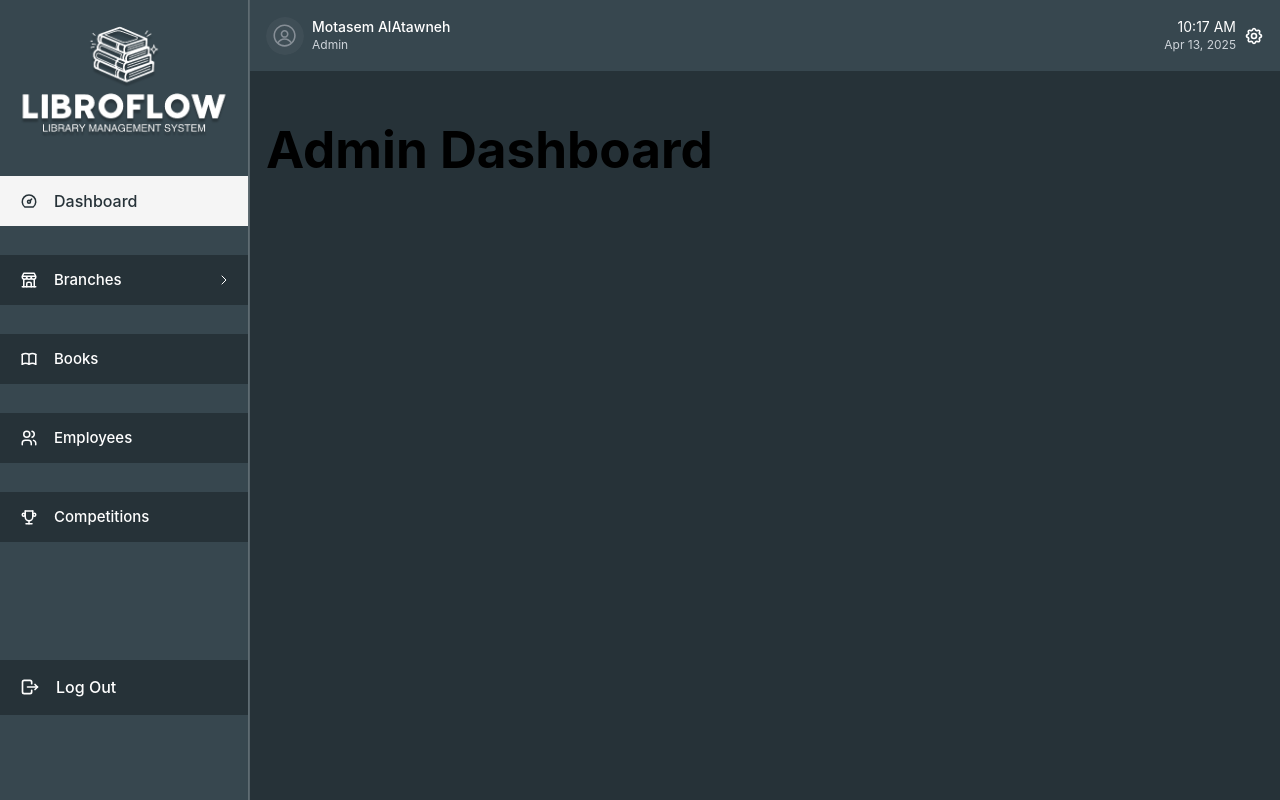
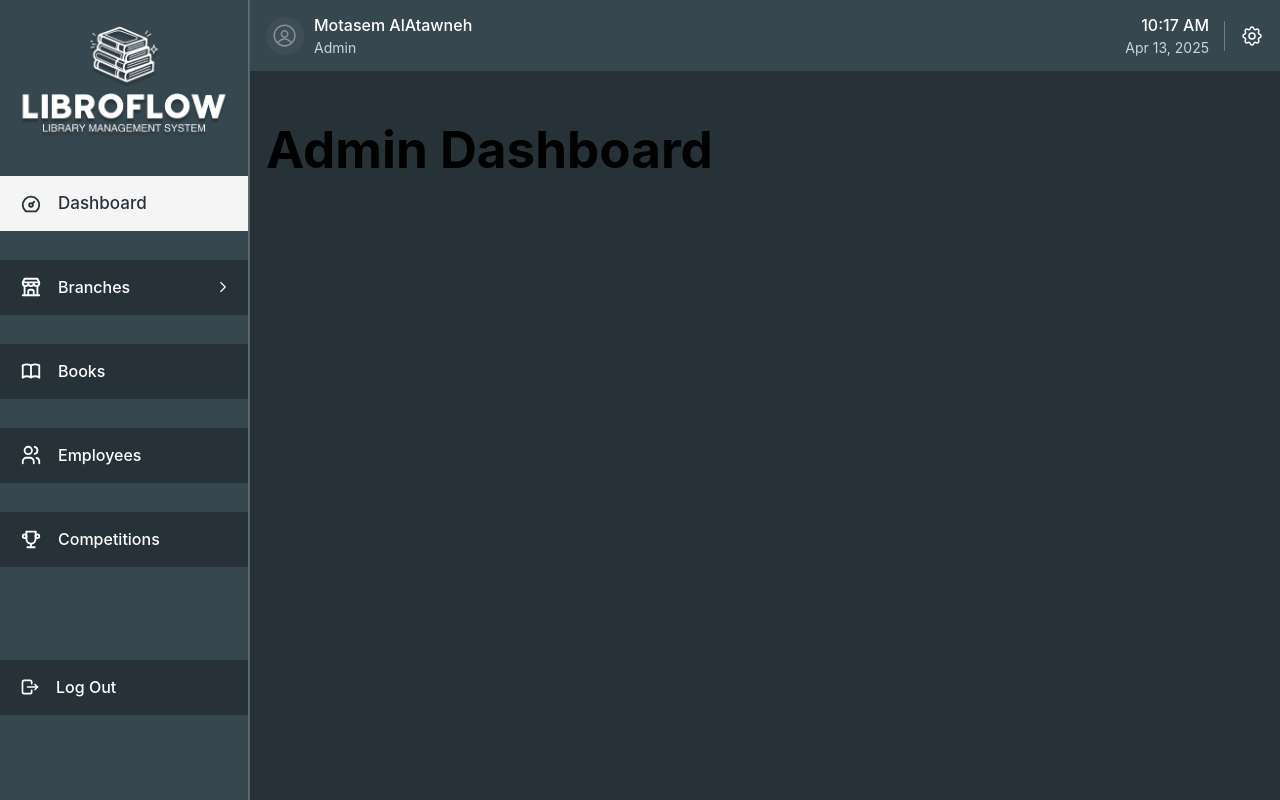
Before and after one commit to SanadShannak/LibroFlow, a React (Vite) app: page /admin in a window 1280 px wide. Built offline with nearby package versions, Linux system fonts and the light colour scheme.

Commit message:
added responsivness and fixed ui

```diff
--- a/src/components/layouts/NavbarLinksGroup/NavbarLinksGroup.module.css
+++ b/src/components/layouts/NavbarLinksGroup/NavbarLinksGroup.module.css
@@ -4,12 +4,12 @@
   cursor: pointer;
   padding: 0 var(--mantine-spacing-md);
   padding-left: 20px;
-  font-size: 15px;
+  font-size: 16px;
   background-color: var(--theme-darkBlue);
   border-radius: 0;
   transition: all 150ms ease;
   margin-bottom: 5px;
-  height: 50px;
+  height: 55px;
 
   &:hover {
     background-color: var(--theme-transparentWhite);
@@ -20,6 +20,12 @@
     height: 45px;
     padding-left: 15px;
     font-size: 14px;
+  }
+
+  @media (max-width: 480px) {
+    height: 40px;
+    padding-left: 10px;
+    font-size: 13px;
   }
 }
 
@@ -36,7 +42,7 @@
   color: var(--theme-darkBlueLighter);
   font-weight: bold;
   border-radius: 0;
-  font-size: 16px;
+  font-size: 17px;
   transition: all 150ms ease;
 
   &:hover {
@@ -92,6 +98,18 @@
       height: 25px;
     }
   }
+
+  @media (max-width: 480px) {
+    height: 32px;
+    font-size: 13px;
+    padding-left: 30px;
+
+    &::before {
+      left: 12px;
+      height: 22px;
+      width: 1px;
+    }
+  }
 }
 
 .activeBranch {
--- a/src/components/layouts/NavbarLinksGroup/NavbarLinksGroup.tsx
+++ b/src/components/layouts/NavbarLinksGroup/NavbarLinksGroup.tsx
@@ -59,13 +59,13 @@ export function LinksGroup({
       >
         <Group justify="space-between" gap={0} style={{ width: '100%' }}>
           <Box style={{ display: 'flex', alignItems: 'center' }}>
-            <Icon size={18} style={{ color: isActive ? theme.colors.darkBlue : theme.colors.white }} />
+            <Icon size={22} style={{ color: isActive ? theme.colors.darkBlue : theme.colors.white }} />
             <Box
               ml="md"
               style={{
                 fontWeight: 500,
                 color: isActive ? theme.colors.darkBlue : theme.colors.white,
-                fontSize: isActive ? '16px' : '15px',
+                fontSize: isActive ? '17px' : '16px',
                 transition: 'font-size 150ms ease',
               }}
             >
@@ -76,7 +76,7 @@ export function LinksGroup({
             <IconChevronRight
               className={classes.chevron}
               stroke={1.5}
-              size={16}
+              size={18}
               style={{
                 transform: opened ? 'rotate(-90deg)' : 'none',
                 color: isActive ? theme.colors.darkBlue : theme.colors.white,
--- a/src/components/layouts/RoleBasedLayout/RoleBasedLayout.tsx
+++ b/src/components/layouts/RoleBasedLayout/RoleBasedLayout.tsx
@@ -139,24 +139,24 @@ const normalizeKey = (str: string) =>
 
       <AppShell.Header>
         <Group justify="space-between" style={{ height: '100%', width: '100%' }}>
-          <Group style={{ gap: rem(8) }}>
-            <Avatar radius="xl" color="gray" />
+          <Group style={{ gap: rem(10) }}>
+            <Avatar radius="xl" color="gray" size="md" />
             <Stack style={{ gap: 0 }}>
-              <Text size="sm" fw={500} c={theme.colors.white}>
+              <Text size="md" fw={500} c={theme.colors.white}>
                 {user.name}
               </Text>
-              <Text size="xs" c="gray.4">
+              <Text size="sm" c="gray.4">
                 {user.role}
               </Text>
             </Stack>
           </Group>
 
-          <Group style={{ gap: rem(8) }}>
+          <Group style={{ gap: rem(15) }}>
             <Stack style={{ gap: 0 }} align="end">
-              <Text size="sm" c={theme.colors.white}>
+              <Text size="md" fw={500} c={theme.colors.white}>
                 {time.toLocaleTimeString([], { hour: '2-digit', minute: '2-digit' })}
               </Text>
-              <Text size="xs" c="gray.4">
+              <Text size="sm" c="gray.4">
                 {time.toLocaleDateString(undefined, {
                   year: 'numeric',
                   month: 'short',
@@ -164,13 +164,20 @@ const normalizeKey = (str: string) =>
                 })}
               </Text>
             </Stack>
-            <IconSettings size={20} color={theme.colors.white} style={{ cursor: 'pointer' }} />
+            <Box
+              style={{
+                width: '1px',
+                height: '30px',
+                backgroundColor: 'rgba(255,255,255,0.3)'
+              }}
+            />
+            <IconSettings size={24} stroke={1.5} color={theme.colors.white} style={{ cursor: 'pointer' }} />
           </Group>
         </Group>
       </AppShell.Header>
 
       <AppShell.Main>
-        <Box p="md">{renderContent()}</Box>
+        <Box p="md" style={{ paddingTop: '1.5rem' }}>{renderContent()}</Box>
       </AppShell.Main>
     </AppShell>
   );
--- a/src/index.css
+++ b/src/index.css
@@ -102,8 +102,31 @@ button:focus-visible {
     font-size: 2.2em;
   }
 
+  h2 {
+    font-size: 1.8em;
+  }
+
+  h3 {
+    font-size: 1.5em;
+  }
+
   button {
     padding: 0.4em 0.9em;
     font-size: 0.85em;
   }
+
+  .mantine-TextInput-root,
+  .mantine-PasswordInput-root,
+  .mantine-Textarea-root {
+    margin-bottom: 12px;
+  }
+
+  .mantine-Text-root {
+    line-height: 1.4;
+  }
+
+  /* Fix for overflowing content */
+  * {
+    max-width: 100%;
+  }
 }
--- a/src/main.tsx
+++ b/src/main.tsx
@@ -6,6 +6,7 @@ import { BrowserRouter } from 'react-router-dom';
 
 import '@mantine/core/styles.css'; // ✅ Mantine v7 global styles
 import './index.css'; // Your own styles if needed
+import './styles/responsive.css'; // Global responsive styles
 
 
 ReactDOM.createRoot(document.getElementById('root')!).render(
--- a/src/pages/auth/ForgotPassword.module.css
+++ b/src/pages/auth/ForgotPassword.module.css
@@ -2,6 +2,7 @@
 .container {
   height: 100vh;
   width: 100vw;
+  overflow-x: hidden;
 }
 
 .darkBlueBox {
@@ -43,3 +44,37 @@
 .logInButton {
   margin-top: 0.5rem;
 }
+
+/* Responsive styles */
+@media (max-width: 768px) {
+  .darkBlueBox {
+    border-radius: 0;
+    border-bottom-left-radius: 2rem;
+    border-bottom-right-radius: 2rem;
+  }
+
+  .whiteBoxContent,
+  .darkBlueBoxContent {
+    padding: 1.5rem 1rem;
+  }
+
+  .backButton {
+    top: 15px;
+    left: 15px;
+    font-size: 0.8rem;
+  }
+}
+
+@media (max-width: 480px) {
+  .whiteBoxContent,
+  .darkBlueBoxContent {
+    padding: 1rem 0.75rem;
+  }
+
+  .backButton {
+    top: 10px;
+    left: 10px;
+    padding: 6px 10px;
+    font-size: 0.75rem;
+  }
+}
--- a/src/pages/auth/ForgotPassword.tsx
+++ b/src/pages/auth/ForgotPassword.tsx
@@ -119,7 +119,15 @@ return (
       <Box
         w={{ base: '100%', md: '50%' }}
         h="100%"
-        className={classes.whiteBox}
+        style={{
+          backgroundColor: '#FFFFFF',
+          padding: '2rem',
+          position: 'relative',
+          display: 'flex',
+          flexDirection: 'column',
+          justifyContent: 'center',
+          alignItems: 'center',
+        }}
       >
         {step > 1 && (
           <Button
@@ -128,7 +136,15 @@ return (
             color="black"
             radius="md"
             size="sm"
-            className={classes.backButton}
+            style={{
+              position: 'absolute',
+              top: '20px',
+              left: '20px',
+              backgroundColor: 'white',
+              borderColor: '#ccc',
+              zIndex: 10,
+              boxShadow: '0 1px 3px rgba(0,0,0,0.1)'
+            }}
           >
             ← Back
           </Button>
--- a/src/pages/auth/RegisterPage.module.css
+++ b/src/pages/auth/RegisterPage.module.css
@@ -2,6 +2,7 @@
 .container {
   height: 100vh;
   width: 100vw;
+  overflow-x: hidden;
 }
 
 .darkBlueBox {
@@ -49,3 +50,30 @@
   border-right: 1px solid #ced4da;
   background-color: #fff;
 }
+
+/* Responsive styles */
+@media (max-width: 768px) {
+  .darkBlueBox {
+    border-radius: 0;
+    border-top-left-radius: 0;
+    border-top-right-radius: 0;
+    border-bottom-right-radius: 2rem;
+    border-bottom-left-radius: 2rem;
+  }
+
+  .whiteBoxContent,
+  .darkBlueBoxContent {
+    padding: 1.5rem 1rem;
+  }
+}
+
+@media (max-width: 480px) {
+  .whiteBoxContent,
+  .darkBlueBoxContent {
+    padding: 1rem 0.75rem;
+  }
+
+  .phoneInput {
+    font-size: 13px;
+  }
+}
--- /dev/null
+++ b/src/styles/responsive.css
@@ -0,0 +1,79 @@
+/* Global responsive styles */
+
+/* Prevent horizontal overflow */
+html, body {
+  overflow-x: hidden;
+  width: 100%;
+  height: 100%;
+}
+
+/* Font sizing for better readability on smaller screens */
+@media (max-width: 768px) {
+  /* Headings */
+  h1, .h1-like {
+    font-size: 2rem !important;
+  }
+
+  h2, .h2-like {
+    font-size: 1.75rem !important;
+  }
+
+  h3, .h3-like {
+    font-size: 1.5rem !important;
+  }
+
+  /* Text spacing */
+  p, .text-block {
+    margin-bottom: 1rem !important;
+  }
+
+  /* Reduced spacing */
+  .responsive-spacing {
+    padding: 1rem !important;
+    margin-bottom: 1rem !important;
+  }
+
+  /* Stack columns on mobile */
+  .responsive-flex-column {
+    flex-direction: column !important;
+  }
+
+  /* Full width on mobile */
+  .responsive-full-width {
+    width: 100% !important;
+    max-width: 100% !important;
+  }
+}
+
+/* Extra small devices */
+@media (max-width: 480px) {
+  /* Headings */
+  h1, .h1-like {
+    font-size: 1.75rem !important;
+  }
+
+  h2, .h2-like {
+    font-size: 1.5rem !important;
+  }
+
+  h3, .h3-like {
+    font-size: 1.25rem !important;
+  }
+
+  /* Tighter spacing */
+  .responsive-spacing {
+    padding: 0.75rem !important;
+    margin-bottom: 0.75rem !important;
+  }
+
+  /* Adjust buttons for mobile */
+  button, .button-like {
+    padding: 0.5rem 1rem !important;
+    font-size: 0.875rem !important;
+  }
+
+  /* Smaller spacing for forms */
+  input, select, textarea {
+    margin-bottom: 0.75rem !important;
+  }
+}
```
